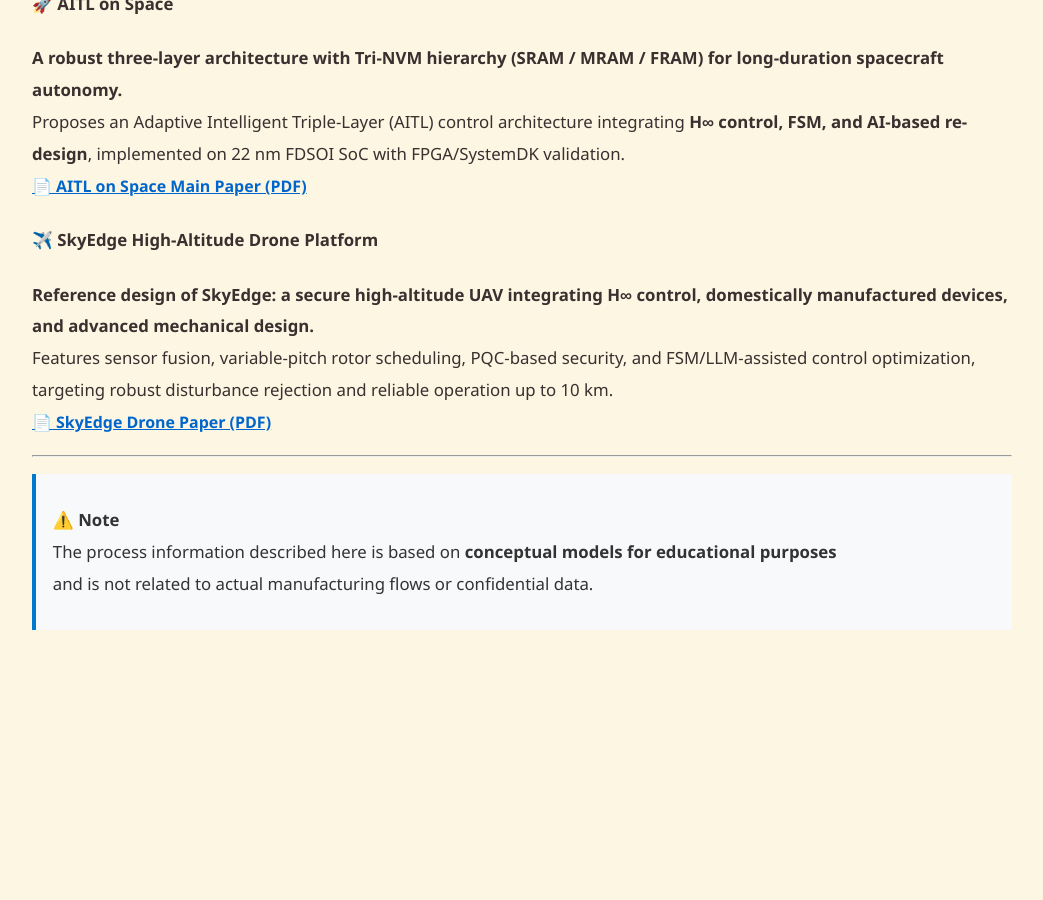
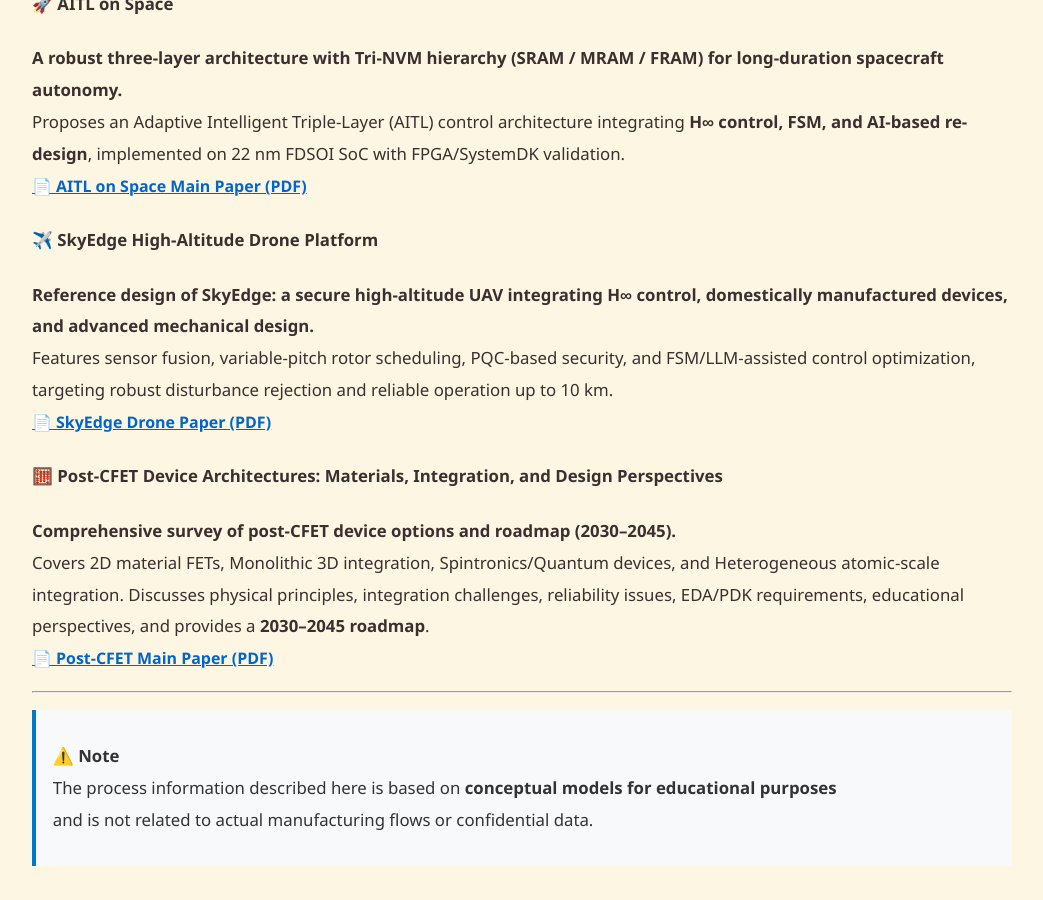
Before and after one commit to Samizo-AITL/Samizo-AITL.github.io, a Jekyll site: the page built from about/career-summary/en/index.md, in a window 1280 px wide and 900 px high, scrolled down 4618 px. Shown: the whole window, without its empty margins (118-1161 px from the left). Built offline with Jekyll 4.4.1, drawn with Linux system fonts in a browser that asks for light colours; before the commit the page ends 5281 px from its top, so only the background shows below that.

Commit message:
Update index.md

```diff
--- a/about/career-summary/en/index.md
+++ b/about/career-summary/en/index.md
@@ -145,6 +145,11 @@ Proposes an Adaptive Intelligent Triple-Layer (AITL) control architecture integr
 Features sensor fusion, variable-pitch rotor scheduling, PQC-based security, and FSM/LLM-assisted control optimization, targeting robust disturbance rejection and reliable operation up to 10 km.
 [📄 SkyEdge Drone Paper (PDF)](../docs/skyedge_drone.pdf)
 
+#### 🧮 Post-CFET Device Architectures: Materials, Integration, and Design Perspectives
+**Comprehensive survey of post-CFET device options and roadmap (2030–2045).**
+Covers 2D material FETs, Monolithic 3D integration, Spintronics/Quantum devices, and Heterogeneous atomic-scale integration. Discusses physical principles, integration challenges, reliability issues, EDA/PDK requirements, educational perspectives, and provides a **2030–2045 roadmap**.
+[📄 Post-CFET Main Paper (PDF)](../docs/post_cfet.pdf)
+
 ---
 
 > ⚠️ **Note**
```
